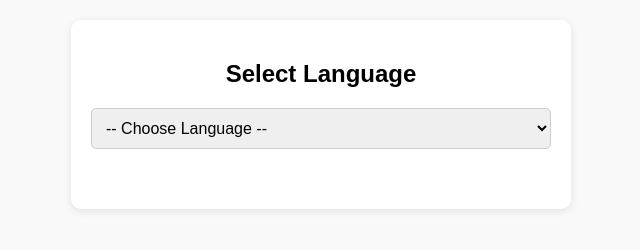
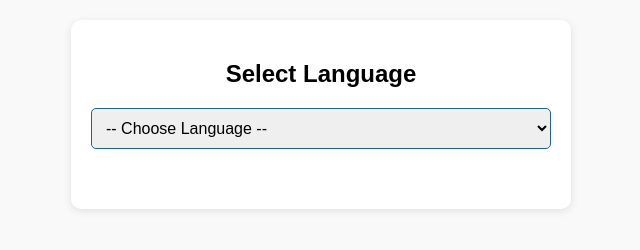
Before and after one commit to GamDMC/faq, a plain HTML site: page index.html in a window 1280 px wide. Shown: the whole page, without its empty margins (319-959 px from the left). Drawn offline with Linux system fonts and the light colour scheme.

Commit message:
Update index.html

```diff
--- a/index.html
+++ b/index.html
@@ -40,7 +40,7 @@
       font-size: 16px;
       margin-bottom: 20px;
       border-radius: 5px;
-      border: 1px solid #ccc;
+      border: 1px solid #226380;
     }
 
     .section-btn {
```
